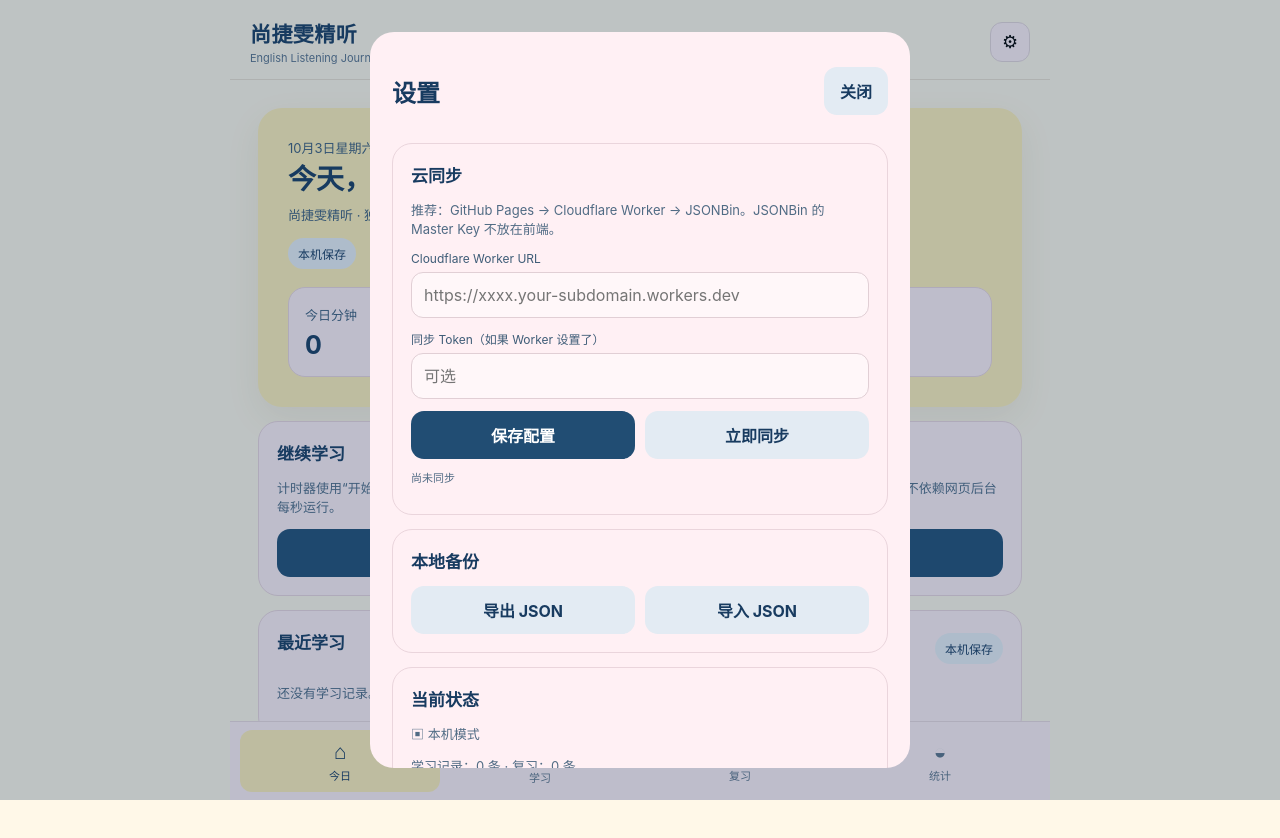
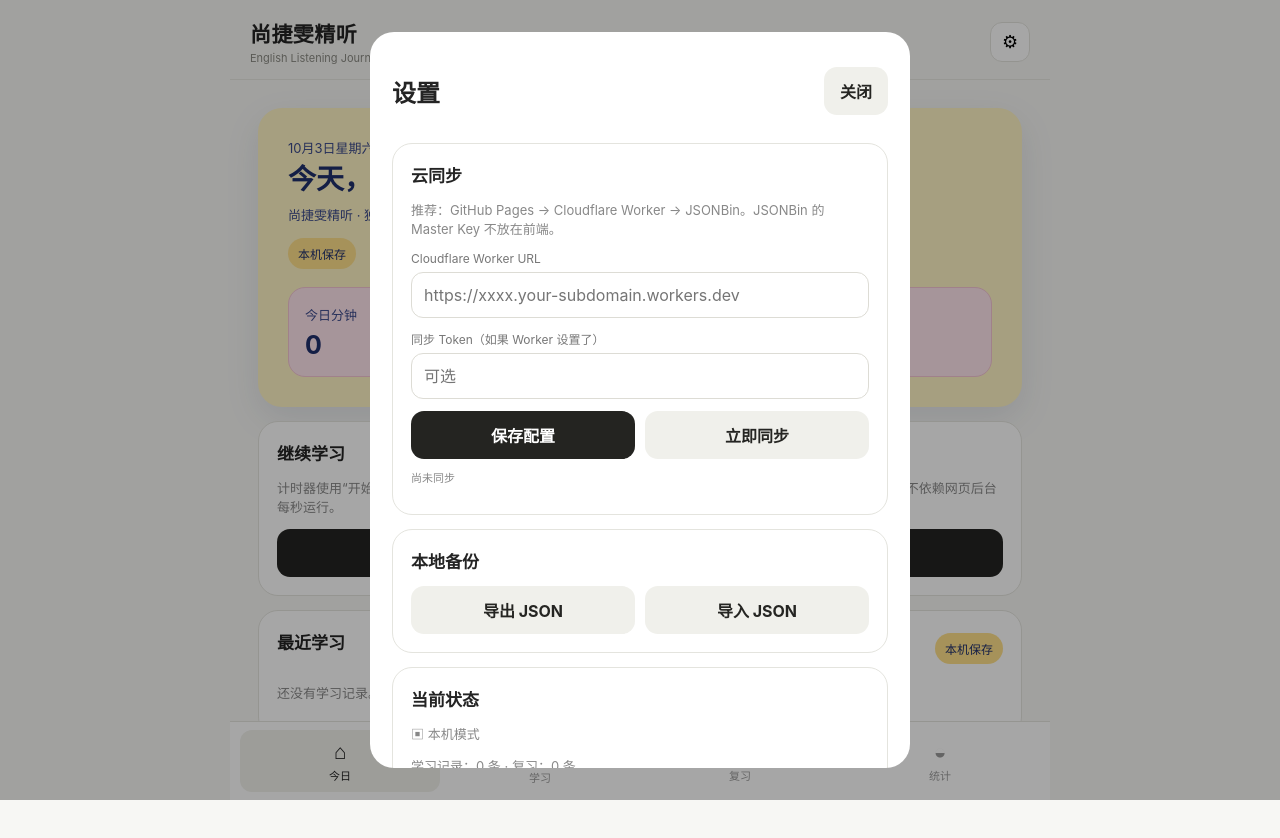
Before and after one commit to wondering-xu/shangwenjie-jingting, a plain HTML site: page index.html in a window 1280 px wide. Both pictures are taken after a click on the button "设置". Drawn offline with Linux system fonts and the light colour scheme.

Commit message:
Update style.css

```diff
--- a/style.css
+++ b/style.css
@@ -1,56 +1,56 @@
 *{box-sizing:border-box}
-html{background:#fff8e8}
-body{margin:0;background:#fff8e8;color:#183b60;font-family:-apple-system,BlinkMacSystemFont,"Segoe UI","PingFang SC","Microsoft YaHei",sans-serif}
+html{background:#f7f7f4}
+body{margin:0;background:#f7f7f4;color:#242424;font-family:-apple-system,BlinkMacSystemFont,"Segoe UI","PingFang SC","Microsoft YaHei",sans-serif}
 button,input,select,textarea{font:inherit}
 button{touch-action:manipulation}
 .app-shell{max-width:820px;margin:auto;min-height:100vh;padding-bottom:94px}
-.topbar{position:sticky;top:0;z-index:10;background:rgba(255,248,232,.94);backdrop-filter:blur(14px);padding:18px 20px 14px;border-bottom:1px solid #eadfce;display:flex;justify-content:space-between;align-items:center}
+.topbar{position:sticky;top:0;z-index:10;background:rgba(247,247,244,.94);backdrop-filter:blur(14px);padding:18px 20px 14px;border-bottom:1px solid #e7e7e1;display:flex;justify-content:space-between;align-items:center}
 .brand{font-weight:760;font-size:21px;letter-spacing:.02em}
-.brand-sub{font-size:11px;color:#58718a;margin-top:3px}
-.icon-btn{border:1px solid #e3d5d8;background:#fff0f4;border-radius:12px;width:40px;height:40px;font-size:18px;cursor:pointer}
+.brand-sub{font-size:11px;color:#8a8a83;margin-top:3px}
+.icon-btn{border:1px solid #e3e3dd;background:#fff;border-radius:12px;width:40px;height:40px;font-size:18px;cursor:pointer}
 .content{padding:20px}
-.hero{background:#fff0b8;color:#183b60;border-radius:24px;padding:24px;box-shadow:0 12px 35px rgba(86,70,25,.08)}
+.hero{background:#FFF3C4;color:#1F2F6B;border-radius:24px;padding:24px;box-shadow:0 12px 35px rgba(31,47,107,.10)}
 .hero h1{margin:5px 0 8px;font-size:28px;line-height:1.25}
-.hero .muted{color:#3d5d7a}
-.muted{color:#506b84;font-size:13px}
+.hero .muted{color:#3B4A8A}
+.muted{color:#888;font-size:13px}
 .grid{display:grid;grid-template-columns:repeat(3,1fr);gap:10px;margin-top:18px}
-.metric{background:#fff0f4;border:1px solid #ead5dc;border-radius:17px;padding:16px}
-.metric strong{display:block;font-size:25px;margin-top:6px}
-.card{background:#fff0f4;border:1px solid #ead5dc;border-radius:20px;padding:18px;margin-top:14px}
+.metric{background:#FFE4EC;border:1px solid #F5C6D4;border-radius:17px;padding:16px;color:#3B4A8A}
+.metric strong{display:block;font-size:25px;margin-top:6px;color:#1F2F6B}
+.card{background:#fff;border:1px solid #e4e4de;border-radius:20px;padding:18px;margin-top:14px}
 .card h2{font-size:17px;margin:0 0 13px}
 .row{display:flex;gap:10px;align-items:center}.between{justify-content:space-between}
-.pill{display:inline-flex;align-items:center;padding:7px 10px;border-radius:999px;background:#e5edf5;font-size:12px}
-.pill.cloud{background:#e5f1e8}
-.pill.local{background:#e9eef4}
-.btn{border:0;border-radius:13px;padding:12px 16px;font-weight:650;cursor:pointer;background:#214d73;color:#fff}
-.btn.secondary{background:#e3ebf3;color:#183b60}
-.btn.danger{background:#ffe8eb;color:#8b3440}
+.pill{display:inline-flex;align-items:center;padding:7px 10px;border-radius:999px;background:#f0f0eb;font-size:12px}
+.pill.cloud{background:#e8f4ea}
+.pill.local{background:#FFE08A;color:#1F2F6B}
+.btn{border:0;border-radius:13px;padding:12px 16px;font-weight:650;cursor:pointer;background:#242421;color:#fff}
+.btn.secondary{background:#f0f0eb;color:#252522}
+.btn.danger{background:#fff0ef;color:#a72f26}
 .btn:disabled{opacity:.45}.full{width:100%}
-input,select,textarea{width:100%;border:1px solid #e1cfd5;border-radius:12px;padding:12px;background:#fff7f9;outline:none}
-input:focus,select:focus,textarea:focus{border-color:#6c8ba7}
+input,select,textarea{width:100%;border:1px solid #dddcd5;border-radius:12px;padding:12px;background:#fff;outline:none}
+input:focus,select:focus,textarea:focus{border-color:#aaa}
 textarea{min-height:90px;resize:vertical}
-.field{margin:12px 0}.field label{display:block;font-size:12px;color:#3e5c77;margin-bottom:6px}
+.field{margin:12px 0}.field label{display:block;font-size:12px;color:#777;margin-bottom:6px}
 .timer{font-variant-numeric:tabular-nums;font-size:58px;font-weight:760;letter-spacing:.03em;text-align:center;margin:24px 0}
-.timer.running{color:#183b60}
+.timer.running{color:#222}
 .actions{display:flex;gap:10px}.actions>*{flex:1}
-.review-item{display:flex;align-items:center;justify-content:space-between;gap:12px;padding:13px 0;border-bottom:1px solid #eadde0}
+.review-item{display:flex;align-items:center;justify-content:space-between;gap:12px;padding:13px 0;border-bottom:1px solid #eee}
 .review-item:last-child{border-bottom:0}
 .bar-row{display:flex;align-items:center;gap:9px;margin:10px 0}
-.bar-label{width:48px;font-size:11px;color:#506b84}
-.bar-track{flex:1;height:10px;background:#f1dfe4;border-radius:99px;overflow:hidden}
-.bar-fill{height:100%;background:#214d73;border-radius:99px;min-width:2px}
+.bar-label{width:48px;font-size:11px;color:#777}
+.bar-track{flex:1;height:10px;background:#ecece7;border-radius:99px;overflow:hidden}
+.bar-fill{height:100%;background:#222;border-radius:99px;min-width:2px}
 .bar-value{width:38px;text-align:right;font-size:11px}
 .empty{padding:16px 0}
 .small{font-size:11px}
-.bottom-nav{position:fixed;z-index:20;bottom:0;left:50%;transform:translateX(-50%);width:min(820px,100%);background:rgba(255,240,244,.95);backdrop-filter:blur(18px);border-top:1px solid #ead9de;display:grid;grid-template-columns:repeat(4,1fr);padding:8px 10px calc(8px + env(safe-area-inset-bottom))}
-.nav-item{border:0;background:transparent;color:#5b7186;padding:6px;border-radius:12px;cursor:pointer}
+.bottom-nav{position:fixed;z-index:20;bottom:0;left:50%;transform:translateX(-50%);width:min(820px,100%);background:rgba(255,255,255,.95);backdrop-filter:blur(18px);border-top:1px solid #e5e5df;display:grid;grid-template-columns:repeat(4,1fr);padding:8px 10px calc(8px + env(safe-area-inset-bottom))}
+.nav-item{border:0;background:transparent;color:#999;padding:6px;border-radius:12px;cursor:pointer}
 .nav-item span{display:block;font-size:21px}.nav-item small{font-size:11px}
-.nav-item.active{color:#183b60;background:#ffeeb8}
-.modal{position:fixed;inset:0;background:rgba(24,59,96,.28);z-index:50;display:flex;align-items:flex-end;justify-content:center}
-.modal-box{background:#fff0f4;width:min(820px,100%);border-radius:24px 24px 0 0;padding:22px;max-height:92vh;overflow:auto}
-.toast{position:fixed;left:50%;bottom:105px;transform:translateX(-50%);background:#214d73;color:#fff;padding:10px 15px;border-radius:999px;font-size:13px;display:none;z-index:100;white-space:nowrap}
+.nav-item.active{color:#222;background:#f0f0eb}
+.modal{position:fixed;inset:0;background:rgba(0,0,0,.35);z-index:50;display:flex;align-items:flex-end;justify-content:center}
+.modal-box{background:#fff;width:min(820px,100%);border-radius:24px 24px 0 0;padding:22px;max-height:92vh;overflow:auto}
+.toast{position:fixed;left:50%;bottom:105px;transform:translateX(-50%);background:#222;color:#fff;padding:10px 15px;border-radius:999px;font-size:13px;display:none;z-index:100;white-space:nowrap}
 .toast.show{display:block}
-hr{border:0;border-top:1px solid #eadde0;margin:18px 0}
+hr{border:0;border-top:1px solid #eee;margin:18px 0}
 @media(min-width:700px){
   .modal{align-items:center}.modal-box{border-radius:24px;width:540px}
   .content{padding:28px}.hero{padding:30px}
```
